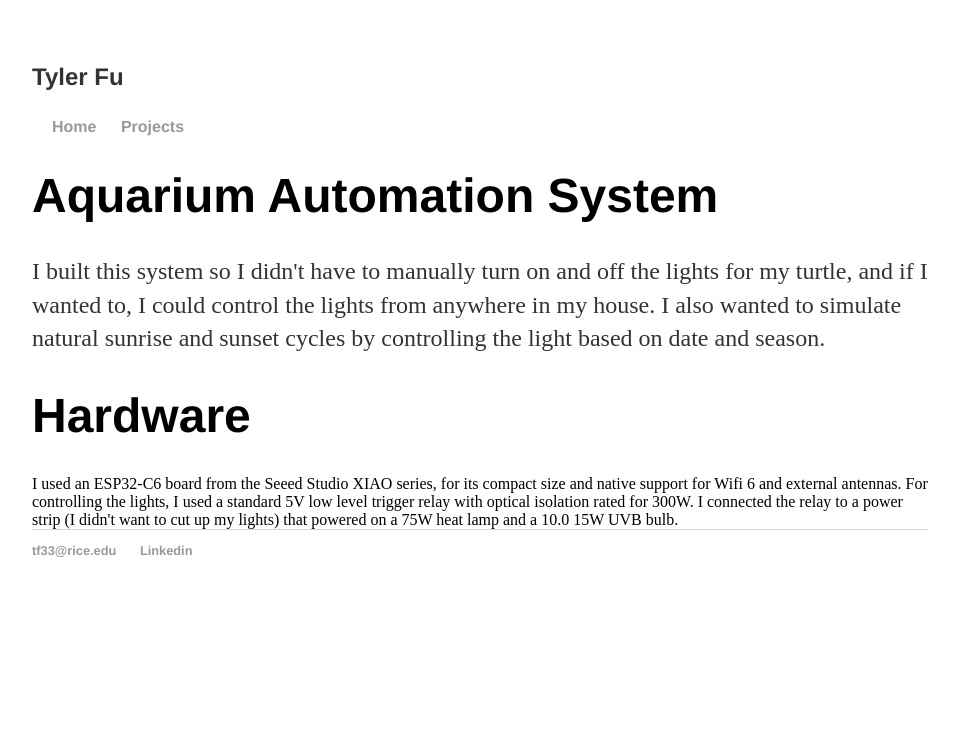
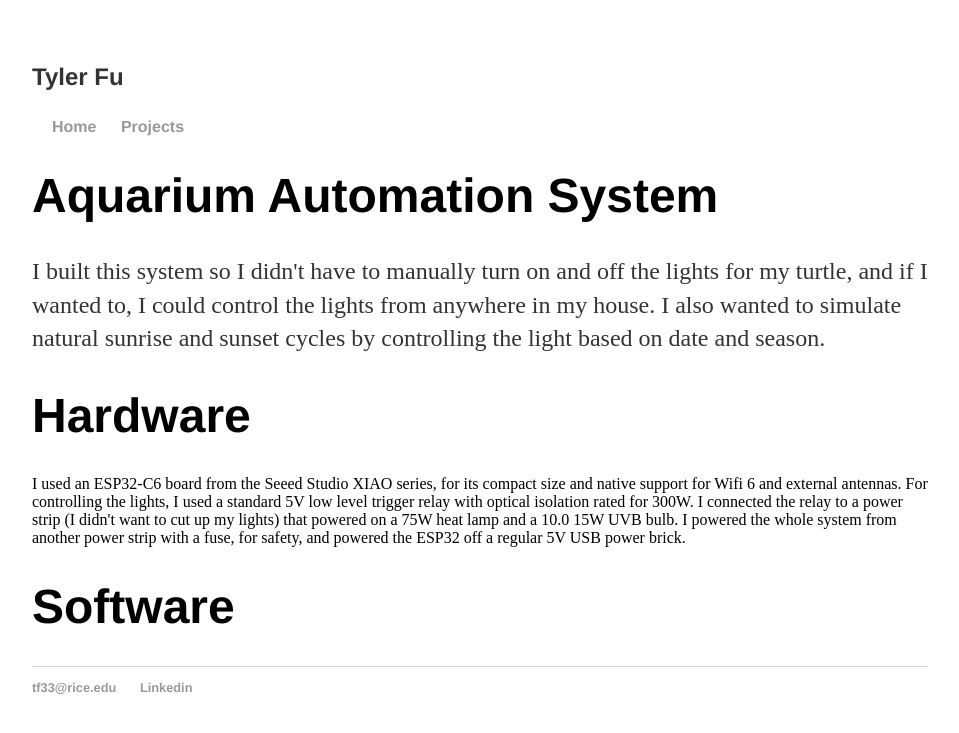
Before and after one commit to tfu1897/tfu1897.github.io, a Jekyll site: the page built from Projects/tank.html, in a window 1280 px wide. Shown: the top 733 px of the page, without its empty margins (160-1119 px from the left). Built offline with Jekyll 4.4.1, drawn with Linux system fonts in a browser that asks for light colours.

Commit message:
Update tank.html

```diff
--- a/Projects/tank.html
+++ b/Projects/tank.html
@@ -10,6 +10,11 @@
 </div><!-- /.blurb -->
 <div class="hardware">
 	<h1>Hardware</h1>
-	<p1>I used an ESP32-C6 board from the Seeed Studio XIAO series, for its compact size and native support for Wifi 6 and external antennas.  For controlling the lights, I used a standard 5V low level trigger relay with optical isolation rated for 300W. I connected the relay to a power strip (I didn't want to cut up my lights) that powered on a 75W heat lamp and a 10.0 15W UVB bulb. </p1>
+	<p1>I used an ESP32-C6 board from the Seeed Studio XIAO series, for its compact size and native support for Wifi 6 and external antennas.  For controlling the lights, I used a standard 5V low level trigger relay with optical isolation rated for 300W. I connected the relay to a power strip (I didn't want to cut up my lights) that powered on a 75W heat lamp and a 10.0 15W UVB bulb.  I powered the whole system from another power strip with a fuse, for safety, and powered the ESP32 off a regular 5V USB power brick. </p1>
 
 </div><!-- /.hardware -->
+<div class="software">
+	<h1>Software</h1>
+	<p1></p1>
+
+</div><!-- /.hardware -->
```
